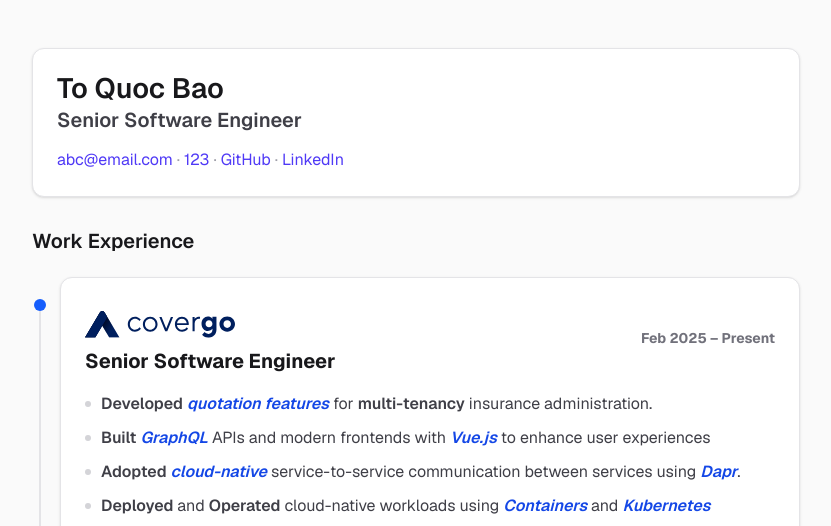
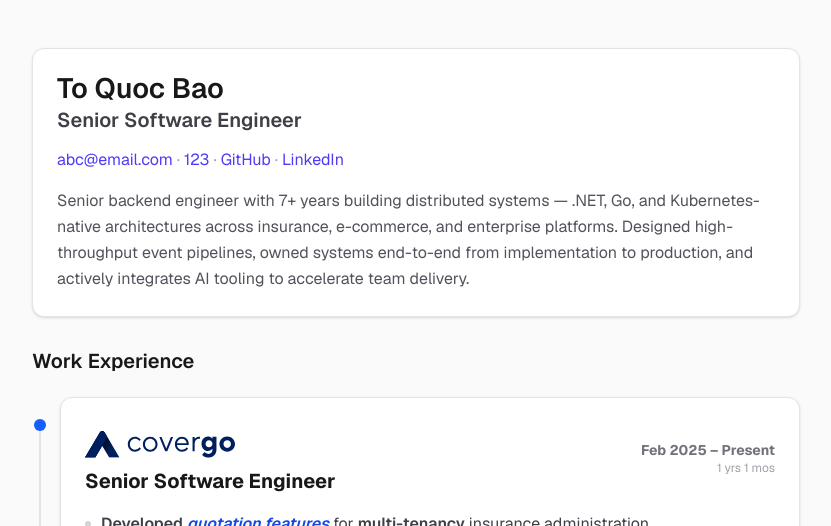
Before and after one commit to baotoq/resume, a Next.js app: page / in a window 1280 px wide. Shown: the top 526 px of the page, without its empty margins (224-1055 px from the left). Built offline with nearby package versions, Linux system fonts and the light colour scheme.

Commit message:
feat(10-02/03): wire duration labels and bio paragraph

```diff
--- a/src/components/Header.tsx
+++ b/src/components/Header.tsx
@@ -31,6 +31,9 @@
           </span>
         ))}
       </div>
+      {resume.bio && (
+        <p className="mt-4 text-base leading-relaxed text-zinc-600">{resume.bio}</p>
+      )}
     </section>
   )
 }
--- a/src/components/WorkExperience.tsx
+++ b/src/components/WorkExperience.tsx
@@ -3,6 +3,7 @@
 import { HighlightedBullet } from "@/components/HighlightedBullet";
 import { LogoImage } from "@/components/company-logos/LogoImage";
 import { TechStackIcons } from "@/components/techstack-icons/TechStackIcons";
+import { computeDuration } from "@/lib/duration";
 
 interface WorkExperienceProps {
   experience: ExperienceEntry[];
@@ -21,6 +22,7 @@
 }
 
 export function WorkExperience({ experience }: WorkExperienceProps) {
+  const now = new Date();
   return (
     <section>
       <h2 className="text-xl font-semibold leading-[1.2] text-zinc-900 mb-6">
@@ -67,9 +69,14 @@
                           {entry.role}
                         </p>
                       </div>
-                      <span className="text-sm font-bold text-zinc-500">
-                        {formatDateRange(entry.startDate, entry.endDate)}
-                      </span>
+                      <div className="flex flex-col items-end">
+                        <span className="text-sm font-bold text-zinc-500">
+                          {formatDateRange(entry.startDate, entry.endDate)}
+                        </span>
+                        <span className="text-xs text-zinc-400">
+                          {computeDuration(entry.startDate, entry.endDate, now)}
+                        </span>
+                      </div>
                     </div>
                   </div>
                   <ul className="flex flex-col gap-2">
```
